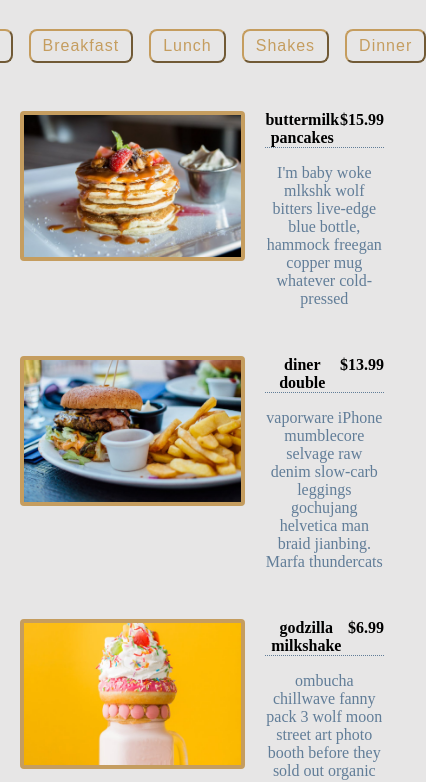
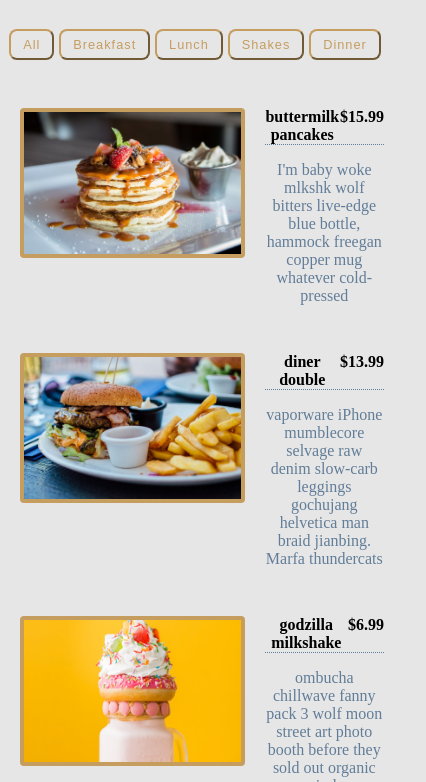
Before and after one commit to Hanpla/menu-test, a plain HTML site: page index.html in a window 390 px wide. Shown: the part 172-954 px from the top of the page, 426 px wide, since content can reach past the window. Drawn offline with Linux system fonts and the light colour scheme.

Commit message:
Update style.css

```diff
--- a/style.css
+++ b/style.css
@@ -92,7 +92,26 @@ body {
     padding-top: 1rem;
 }
 
-@media(max-width:1217px) {
+@media(max-width:768px) {
+
+    .btn_container {
+        display: flex;
+        justify-content: center;
+    }
+
+    .filter-btn {
+        background: transparent;
+        border-color: #c59d5f;
+        font-size: 0.8rem;
+        text-transform: capitalize;
+        margin: 0 0.15rem;
+        letter-spacing: 1px;
+        border-radius: 0.5rem;
+        padding: 0.375rem 0.75rem;
+        color: #c59d5f;
+        cursor: pointer;
+        transition: all 0.3s linear;
+    }
 
     #main_container {
         width: 90vw;
```
